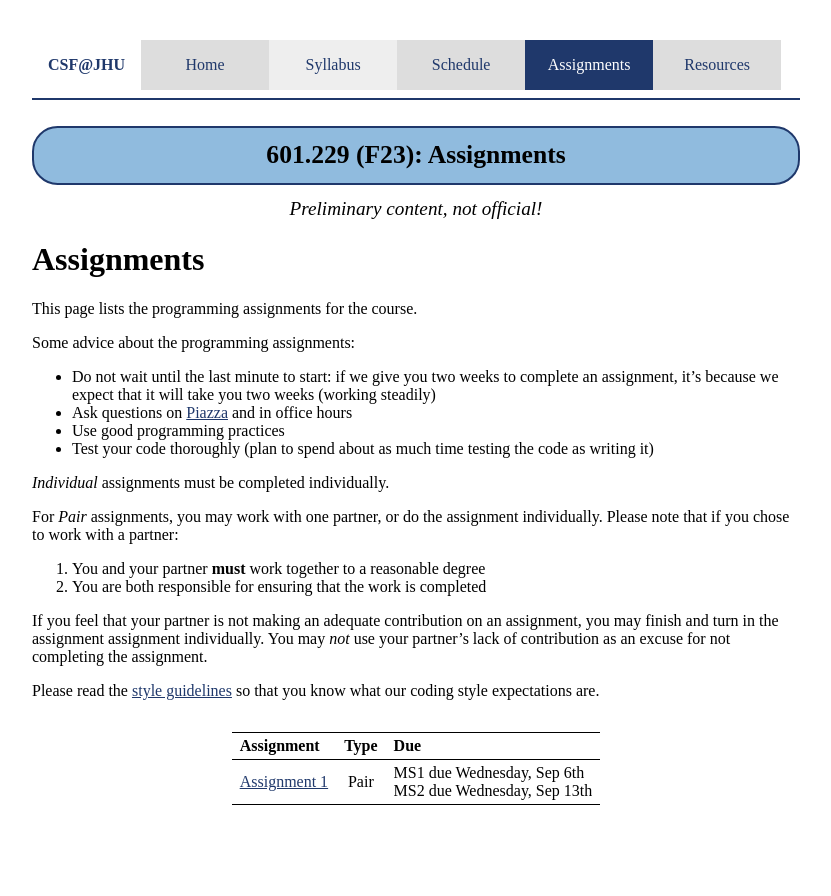
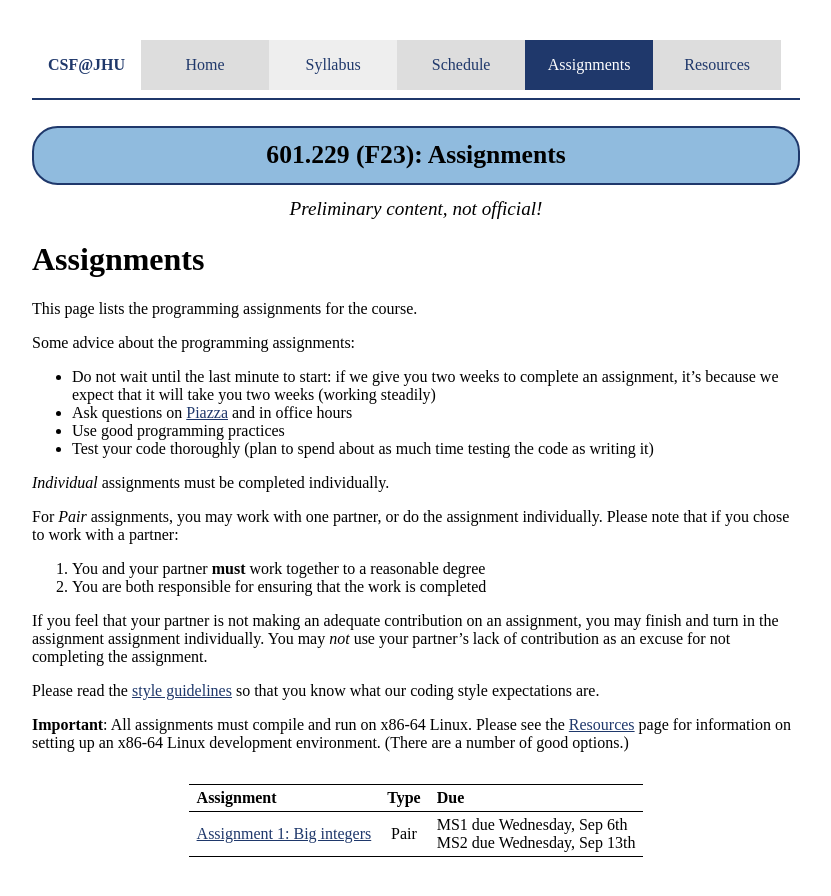
Before and after one commit to jhucsf/fall2023, a Jekyll site: the page built from assignments.md, in a window 1280 px wide. Shown: the top 896 px of the page, without its empty margins (224-1055 px from the left). Built offline with Jekyll 4.4.1, drawn with Linux system fonts in a browser that asks for light colours.

Commit message:
update schedule for A1, clarify that x86-64 Linux is required

```diff
--- a/assignments.md
+++ b/assignments.md
@@ -32,6 +32,10 @@ completing the assignment.
 
 Please read the [style guidelines](assign/style.html) so that you know what our coding style expectations are.
 
+**Important**: All assignments must compile and run on x86-64 Linux.
+Please see the [Resources](resources.html) page for information on setting
+up an x86-64 Linux development environment. (There are a number of good options.)
+
 Assignment | Type | Due
 ---------- | :--: | ---
-[Assignment 1](assign/assign01.html) | Pair | MS1 due Wednesday, Sep 6th<br>MS2 due Wednesday, Sep 13th
+[Assignment 1: Big integers](assign/assign01.html) | Pair | MS1 due Wednesday, Sep 6th<br>MS2 due Wednesday, Sep 13th
--- a/schedule.csv
+++ b/schedule.csv
@@ -3,10 +3,10 @@ Aug 28,"Course overview, binary data representation review",lectures/lecture01-p
 Aug 30,"Data representation, addresses",lectures/lecture02-public.pdf,,*CSAPP* 2.1,
 Sep 1,"Integer representation",lectures/lecture03-public.pdf,,*CSAPP* 2.2,
 Sep 4,"*Labor Day, no class*"
-Sep 6,"Integer arithmetic",lectures/lecture04-public.pdf,,*CSAPP* 2.3,"<span class='tentative'>A1 MS1 due</span>"
+Sep 6,"Integer arithmetic",lectures/lecture04-public.pdf,,*CSAPP* 2.3,"[A1](assign/assign01.html) MS1 due"
 Sep 8,"Floating point",lectures/lecture05-public.pdf,,*CSAPP* 2.4,
 Sep 11,"Machine-level program representation",lectures/lecture06-public.pdf,,*CSAPP* 3.1–3.4,
-Sep 13,"ALU operations, arithmetic",lectures/lecture07-public.pdf,alu.zip,*CSAPP* 3.5,"<span class='tentative'>A1 MS2 due</span>"
+Sep 13,"ALU operations, arithmetic",lectures/lecture07-public.pdf,alu.zip,*CSAPP* 3.5,"[A1](assign/assign01.html) MS2 due"
 Sep 15,"Control flow",lectures/lecture08-public.pdf,control.zip,*CSAPP* 3.6,
 Sep 18,"Procedures, stacks",lectures/lecture09-public.pdf,control2.zip,*CSAPP* 3.7,
 Sep 20,"Arrays and structs",lectures/lecture10-public.pdf,arraystruct.zip,*CSAPP* 3.8–3.9,
```
Also changed, not shown: schedule.md (+2 -2 lines).
